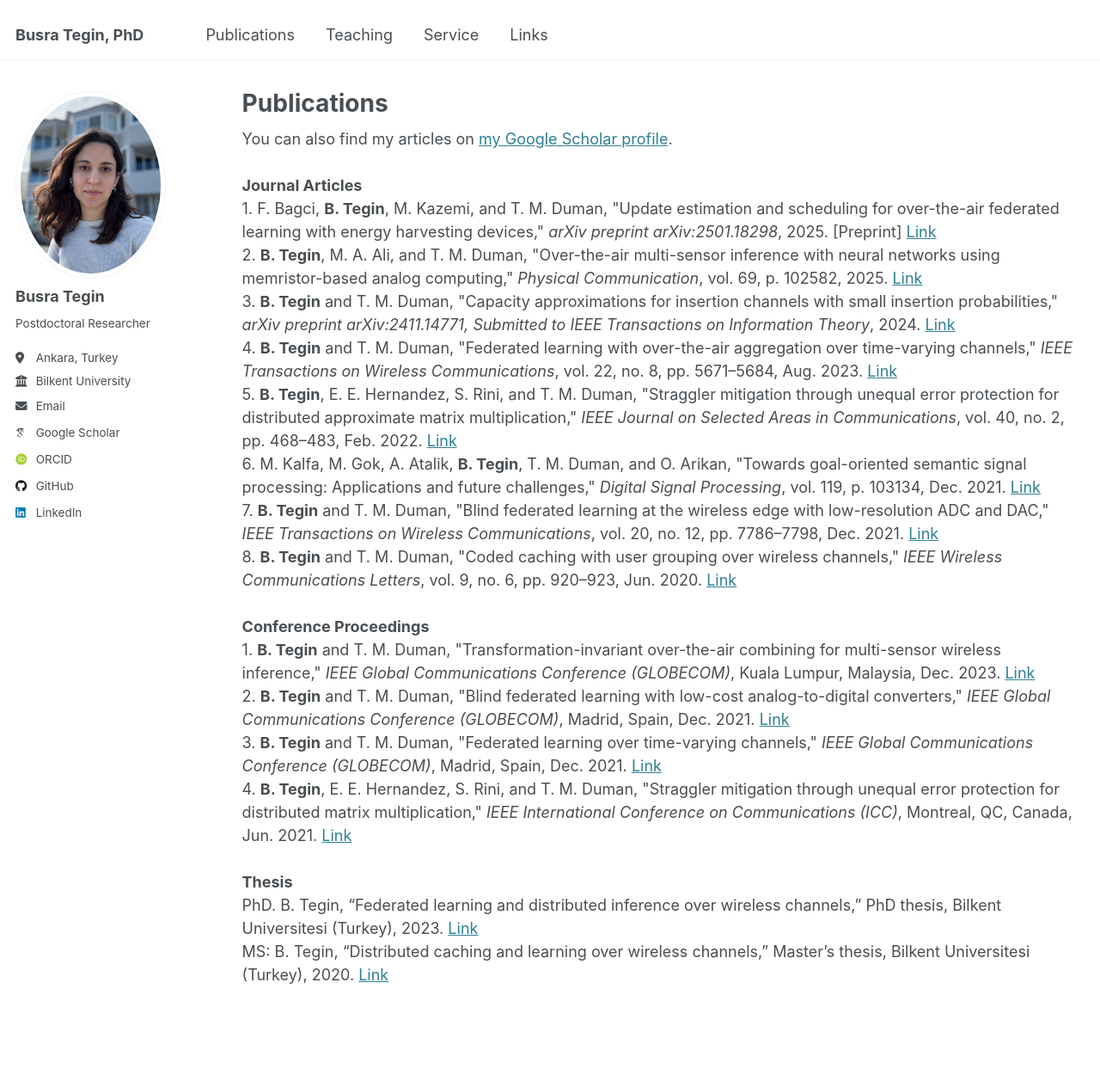
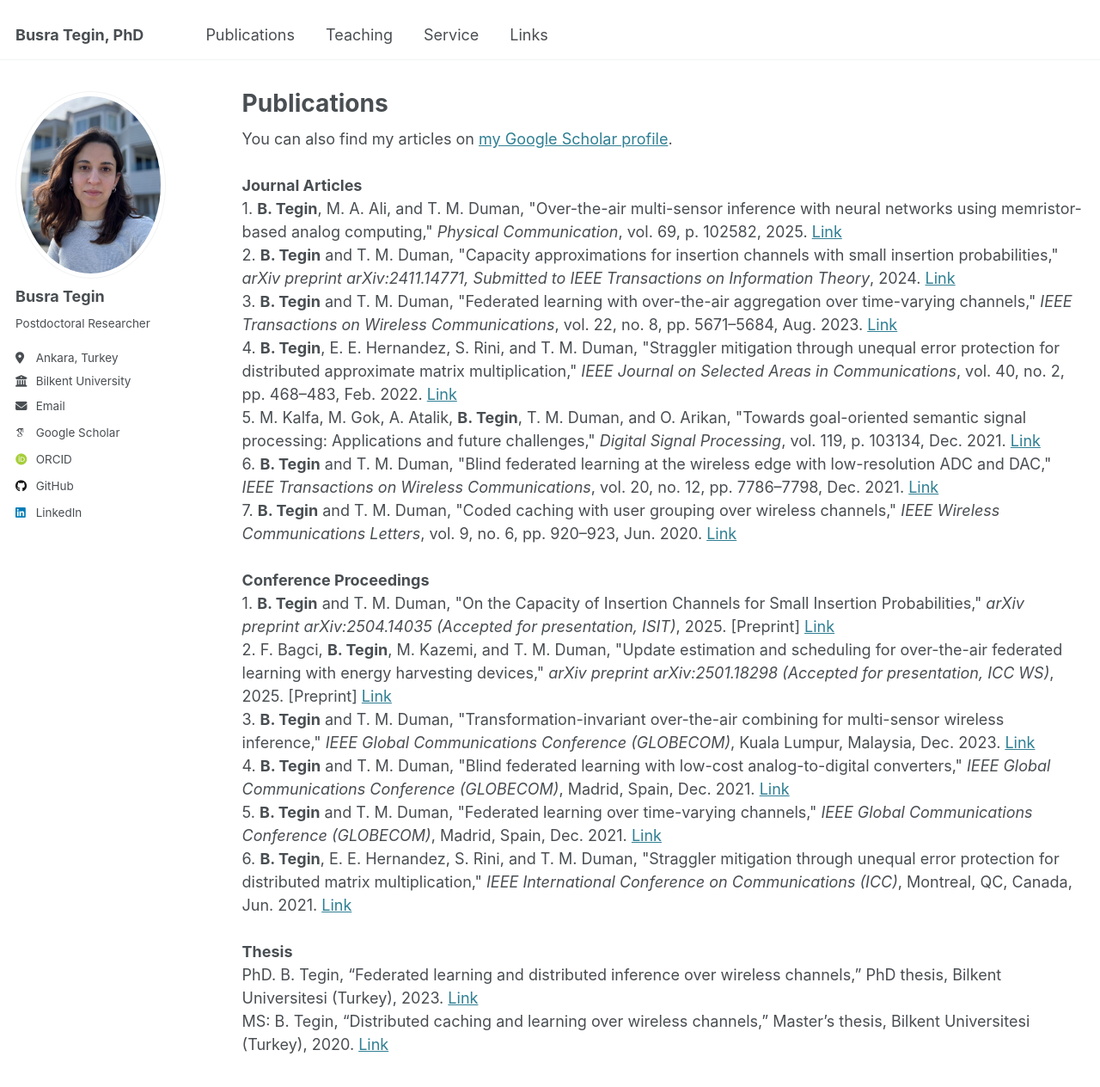
Before and after one commit to busrategin/busrategin.github.io, a Jekyll site: the page built from _pages/publications.html, in a window 1280 px wide and 1400 px high. Shown: the top 1264 px of the window at 86% size. Built offline with Jekyll 4.4.1, drawn with Linux system fonts in a browser that asks for light colours; some web fonts are replaced.

Commit message:
Update publications.html

```diff
--- a/_pages/publications.html
+++ b/_pages/publications.html
@@ -14,42 +14,39 @@ author_profile: true
 
 
 <strong>Journal Articles</strong> <br>
-1. F. Bagci, <b>B. Tegin</b>, M. Kazemi, and T. M. Duman,
-   "Update estimation and scheduling for over-the-air federated learning with energy harvesting devices,"
-   <i>arXiv preprint arXiv:2501.18298</i>, 2025.
-   [Preprint] <a href="https://arxiv.org/abs/2501.18298">Link</a> <br>
 
-2. <b>B. Tegin</b>, M. A. Ali, and T. M. Duman,
+
+1. <b>B. Tegin</b>, M. A. Ali, and T. M. Duman,
    "Over-the-air multi-sensor inference with neural networks using memristor-based analog computing,"
    <i>Physical Communication</i>, vol. 69, p. 102582, 2025.  <a href="https://doi.org/10.1016/j.phycom.2024.102582">Link</a> <br>
 
-3. <b>B. Tegin</b> and T. M. Duman,
+2. <b>B. Tegin</b> and T. M. Duman,
    "Capacity approximations for insertion channels with small insertion probabilities,"
    <i>arXiv preprint arXiv:2411.14771, Submitted to IEEE Transactions on Information Theory</i>, 2024.  <a href="https://arxiv.org/abs/2411.14771">Link</a>
   <br>
 
-4. <b>B. Tegin</b> and T. M. Duman,
+3. <b>B. Tegin</b> and T. M. Duman,
    "Federated learning with over-the-air aggregation over time-varying channels,"
    <i>IEEE Transactions on Wireless Communications</i>, vol. 22, no. 8, pp. 5671–5684, Aug. 2023.
     <a href="https://ieeexplore.ieee.org/stamp/stamp.jsp?arnumber=10018930">Link</a>
   <br>
 
-5. <b>B. Tegin</b>, E. E. Hernandez, S. Rini, and T. M. Duman,
+4. <b>B. Tegin</b>, E. E. Hernandez, S. Rini, and T. M. Duman,
    "Straggler mitigation through unequal error protection for distributed approximate matrix multiplication,"
    <i>IEEE Journal on Selected Areas in Communications</i>, vol. 40, no. 2, pp. 468–483, Feb. 2022.
 <a href="https://ieeexplore.ieee.org/stamp/stamp.jsp?arnumber=9562512">Link</a> <br>
 
-6. M. Kalfa, M. Gok, A. Atalik, <b>B. Tegin</b>, T. M. Duman, and O. Arikan,
+5. M. Kalfa, M. Gok, A. Atalik, <b>B. Tegin</b>, T. M. Duman, and O. Arikan,
    "Towards goal-oriented semantic signal processing: Applications and future challenges,"
    <i>Digital Signal Processing</i>, vol. 119, p. 103134, Dec. 2021.
 <a href="https://www.sciencedirect.com/science/article/pii/S1051200421001731">Link</a> <br>
 
-7. <b>B. Tegin</b> and T. M. Duman,
+6. <b>B. Tegin</b> and T. M. Duman,
    "Blind federated learning at the wireless edge with low-resolution ADC and DAC,"
    <i>IEEE Transactions on Wireless Communications</i>, vol. 20, no. 12, pp. 7786–7798, Dec. 2021.
 <a href="https://ieeexplore.ieee.org/stamp/stamp.jsp?arnumber=9456026">Link</a> <br>
 
-8. <b>B. Tegin</b> and T. M. Duman,
+7. <b>B. Tegin</b> and T. M. Duman,
    "Coded caching with user grouping over wireless channels,"
    <i>IEEE Wireless Communications Letters</i>, vol. 9, no. 6, pp. 920–923, Jun. 2020.
 <a href="https://ieeexplore.ieee.org/stamp/stamp.jsp?arnumber=9006960">Link</a> <br>
@@ -58,22 +55,34 @@ author_profile: true
 <br>
 
 <strong>Conference Proceedings</strong> <br>
+
 1. <b>B. Tegin</b> and T. M. Duman,
+   "On the Capacity of Insertion Channels for Small Insertion Probabilities,"
+   <i>arXiv preprint arXiv:2504.14035 (Accepted for presentation, ISIT)</i>, 2025.
+   [Preprint] <a href="https://arxiv.org/abs/2504.14035">Link</a> <br>
+
+
+2. F. Bagci, <b>B. Tegin</b>, M. Kazemi, and T. M. Duman,
+   "Update estimation and scheduling for over-the-air federated learning with energy harvesting devices,"
+   <i>arXiv preprint arXiv:2501.18298 (Accepted for presentation, ICC WS)</i>, 2025.
+   [Preprint] <a href="https://arxiv.org/abs/2501.18298">Link</a> <br>
+
+3. <b>B. Tegin</b> and T. M. Duman,
    "Transformation-invariant over-the-air combining for multi-sensor wireless inference,"
     <i>IEEE Global Communications Conference (GLOBECOM)</i>, Kuala Lumpur, Malaysia, Dec. 2023.
 <a href="https://ieeexplore.ieee.org/stamp/stamp.jsp?arnumber=10436926">Link</a> <br>
 
-2. <b>B. Tegin</b> and T. M. Duman,
+4. <b>B. Tegin</b> and T. M. Duman,
    "Blind federated learning with low-cost analog-to-digital converters,"
     <i>IEEE Global Communications Conference (GLOBECOM)</i>, Madrid, Spain, Dec. 2021.
 <a href="https://ieeexplore.ieee.org/stamp/stamp.jsp?arnumber=9685326">Link</a> <br>
 
-3. <b>B. Tegin</b> and T. M. Duman,
+5. <b>B. Tegin</b> and T. M. Duman,
    "Federated learning over time-varying channels,"
     <i>IEEE Global Communications Conference (GLOBECOM)</i>, Madrid, Spain, Dec. 2021.
 <a href="https://ieeexplore.ieee.org/stamp/stamp.jsp?arnumber=9685486">Link</a> <br>
 
-4. <b>B. Tegin</b>, E. E. Hernandez, S. Rini, and T. M. Duman,
+6. <b>B. Tegin</b>, E. E. Hernandez, S. Rini, and T. M. Duman,
    "Straggler mitigation through unequal error protection for distributed matrix multiplication,"
     <i>IEEE International Conference on Communications (ICC)</i>, Montreal, QC, Canada, Jun. 2021.
 <a href="https://ieeexplore.ieee.org/stamp/stamp.jsp?arnumber=9500264">Link</a> <br>
```
